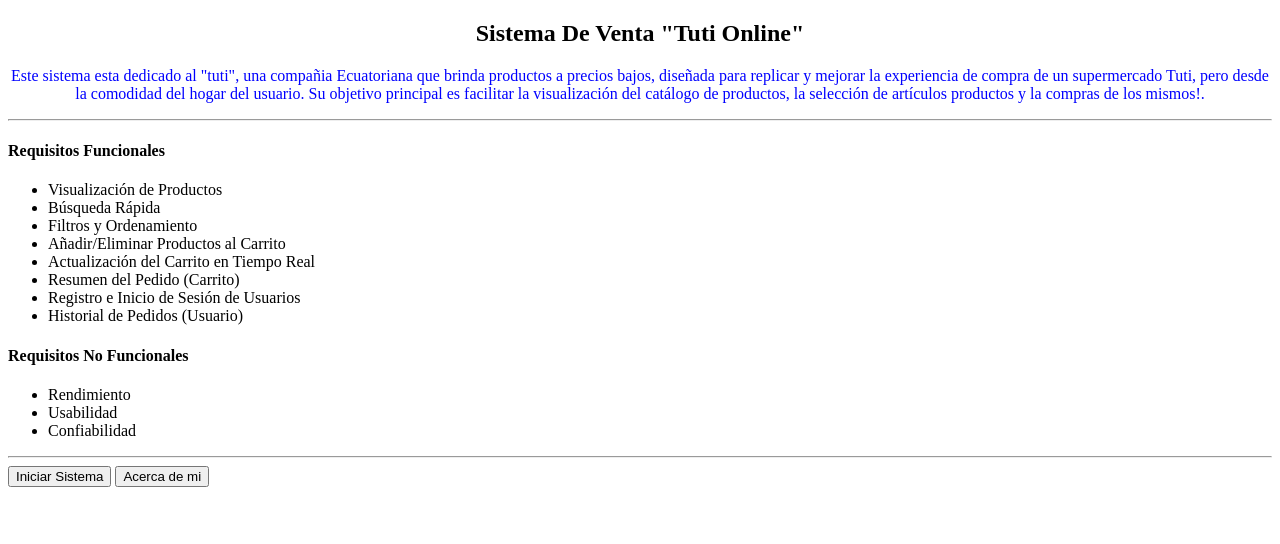
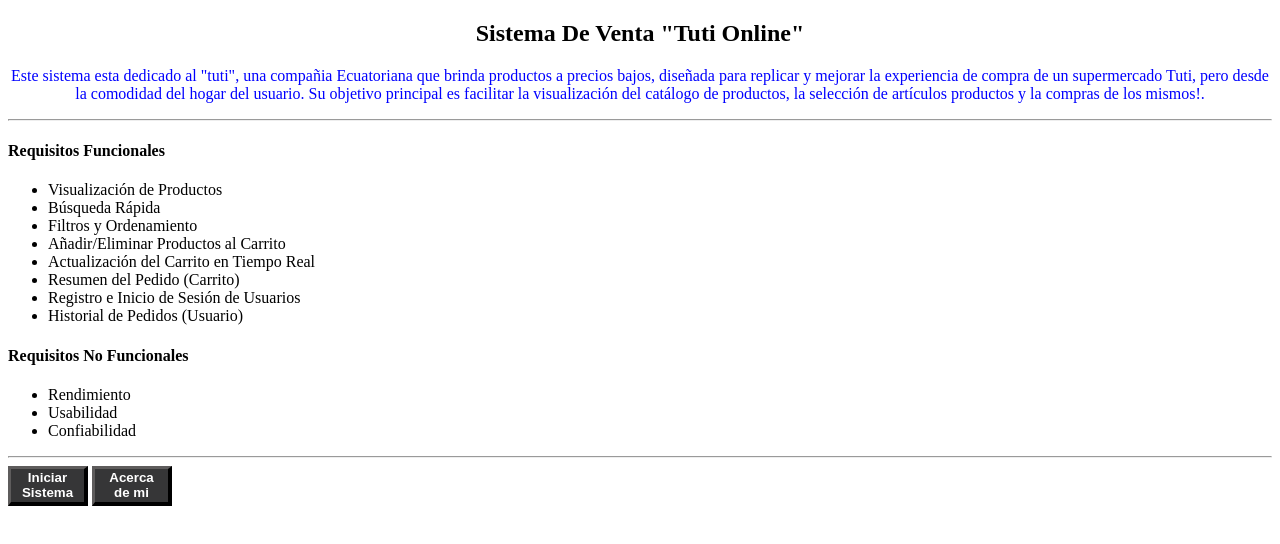
Before and after one commit to CodeNullException/Proyecto-Web-1, a plain HTML site: page index.html in a window 1280 px wide. Drawn offline with Linux system fonts and the light colour scheme.

Commit message:
Update style.css

```diff
--- a/style.css
+++ b/style.css
@@ -1,3 +1,21 @@
+button{
+  color: white;
+  font-weight: bolder;  /*Ideal para poner texto EN NEGRITA*/
+  background: #363637; /*Color en codigo HEXADECIMAL*/
+  width: 80px;
+  height: 40px;
+
+  border-top: 3px solid #5e5c5c;  /*Borde arriba 3 px de ancho, color solido, color hexadecimal 5e5c5c*/
+  border-left: 3px solid #5e5c5c; /*Borde izquierda 3 px de ancho, color solido, color hexadecimal 5e5c5c*/
+
+  border-right: 4px solid black;  /*borde derecha*/
+  border-bottom: 4px solid black; /*borde abajo*/
+
+}
+
+button:active { /*Cuando Clickeo mi boton cambia a color 555555*/
+  background-color: #555555;
+}
 p{
   color: blue;
 }
```
